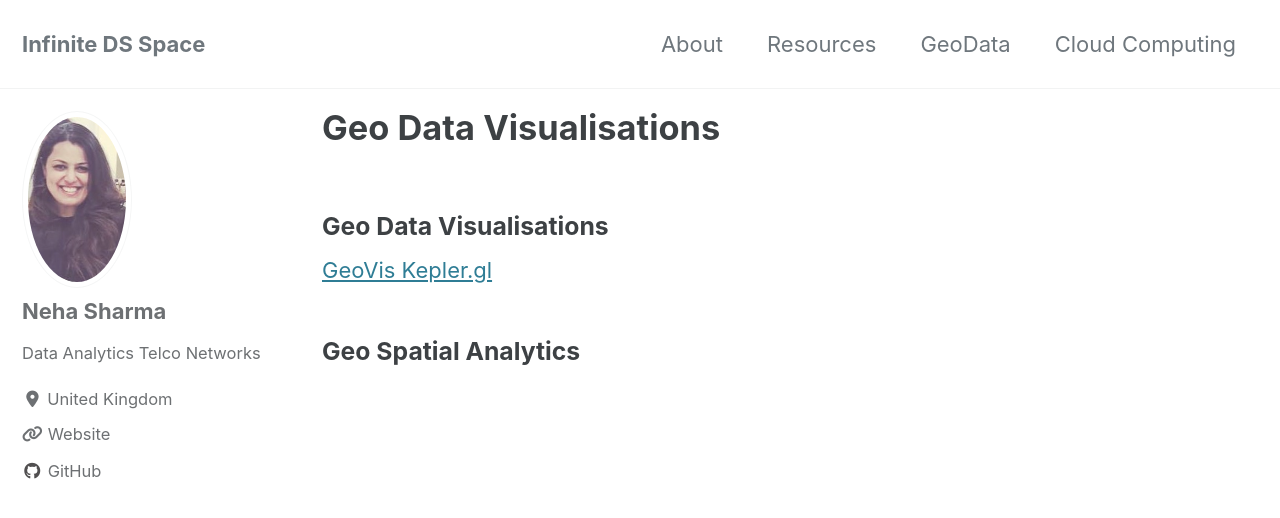
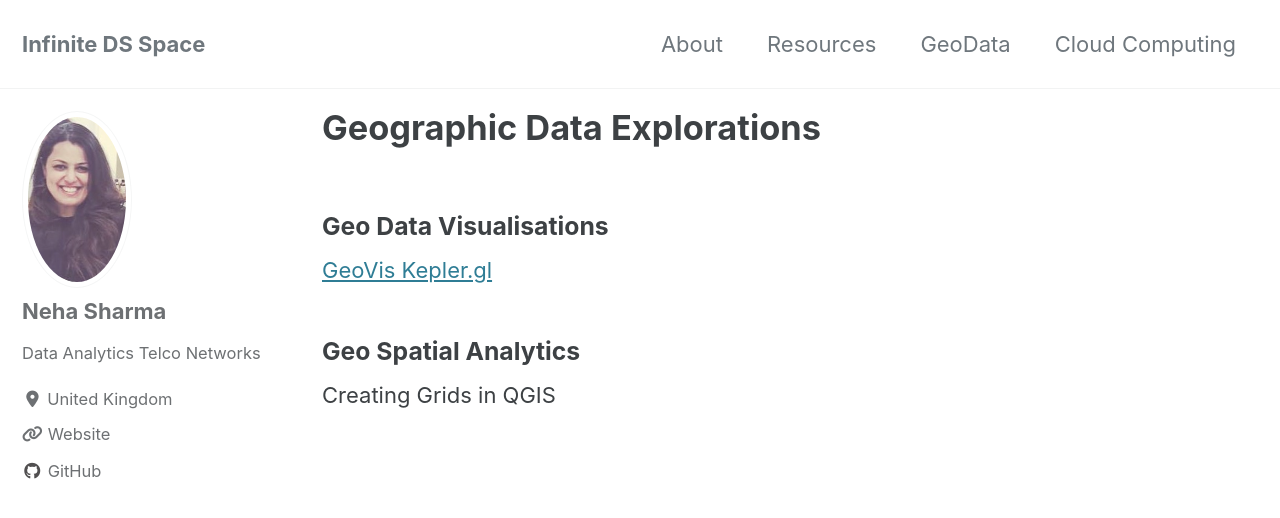
Before and after one commit to ns3115neha/ns3115neha.github.io, a Jekyll site: the page built from _pages/GeoSpatial.md, in a window 1280 px wide and 900 px high. Shown: the top 518 px of the window. Built offline with Jekyll 4.4.1, drawn with Linux system fonts in a browser that asks for light colours; cached includes are drawn as plain includes; nearby versions of some CDN libraries; our own code applies the rules of GitHub Pages for plain Markdown files.

Commit message:
Update GeoSpatial.md

```diff
--- a/_pages/GeoSpatial.md
+++ b/_pages/GeoSpatial.md
@@ -1,4 +1,5 @@
 ---
+title: "Geographic Data Explorations"
 permalink: /GeoSpatial/
 author_profile: true
 ---
@@ -8,3 +9,4 @@ author_profile: true
 
 
 ### Geo Spatial Analytics
+Creating Grids in QGIS
```
